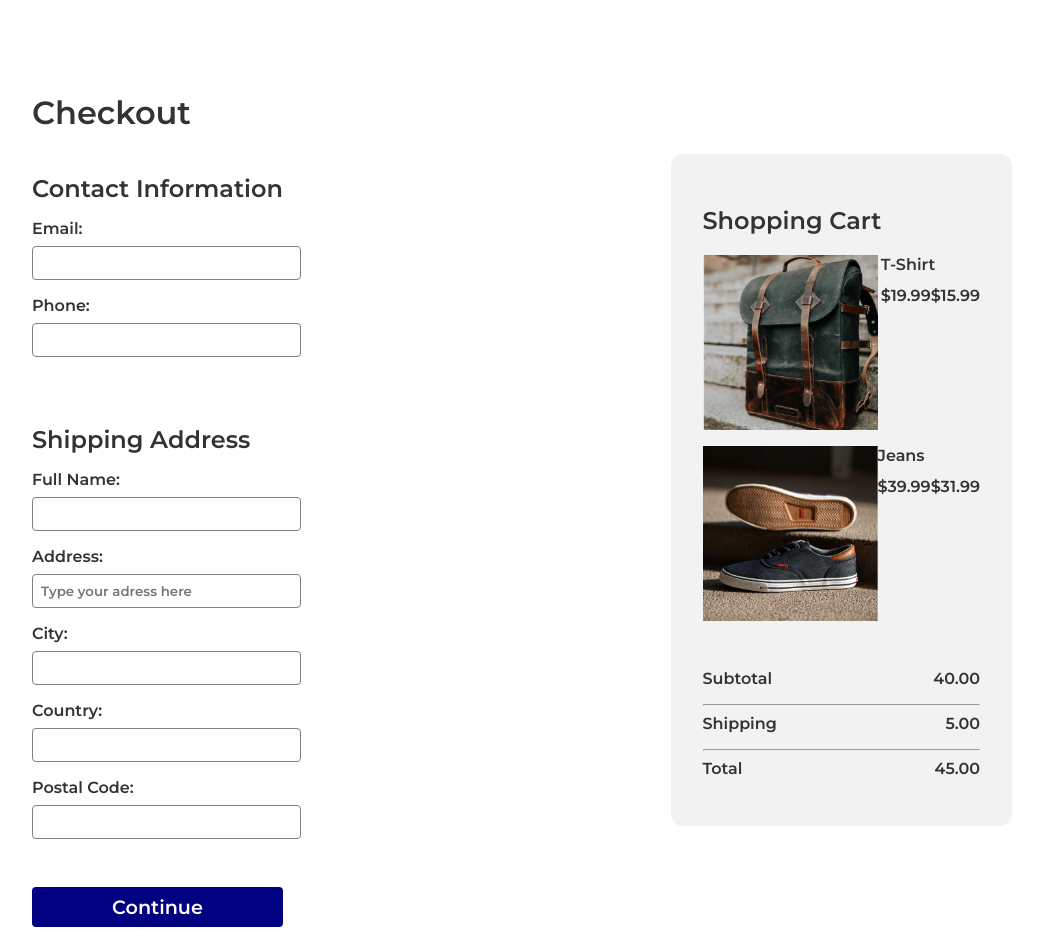
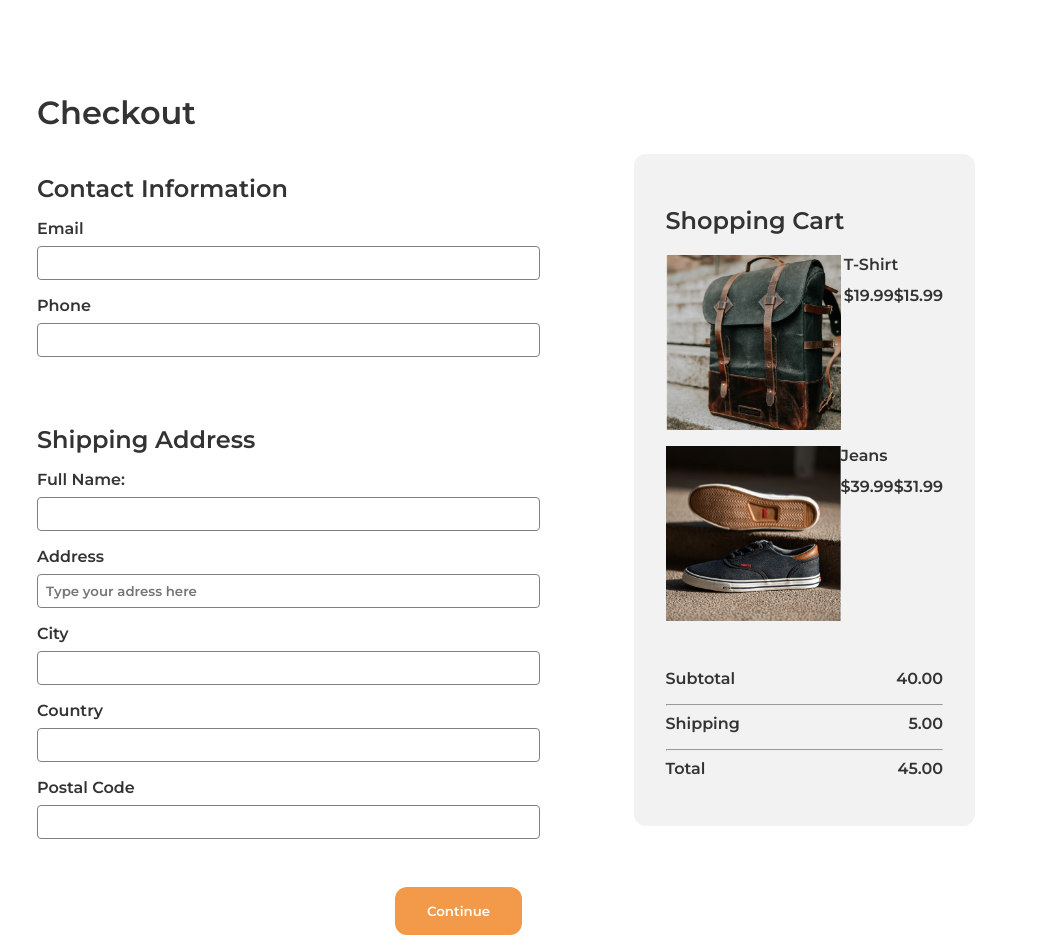
Before and after one commit to maax6/checkout-page, a React (Vite) app: page / in a window 1280 px wide. Shown: the top 952 px of the page, without its empty margins (118-1161 px from the left). Built offline with nearby package versions, Linux system fonts and the light colour scheme.

Commit message:
Centering title, sections and inputs width

```diff
--- a/src/components/Checkout/Checkout.tsx
+++ b/src/components/Checkout/Checkout.tsx
@@ -19,27 +19,27 @@ export function Checkout({ items }: CheckoutProps) {
         <form className="checkout__form">
           <div className="checkout__form__contact">
             <h2 className="checkout__form__title">Contact Information</h2>
-            <label htmlFor="email">Email:</label>
+            <label htmlFor="email">Email</label>
             <input type="email" id="email" name="email" />
-            <label htmlFor="phone">Phone:</label>
+            <label htmlFor="phone">Phone</label>
             <input type="text" id="phone" name="phone" />
           </div>
           <div className="checkout__form__shipping">
             <h2 className="checkout__form__title">Shipping Address</h2>
             <label htmlFor="fullname">Full Name:</label>
             <input type="text" id="fullname" name="fullname" />
-            <label htmlFor="address">Address:</label>
+            <label htmlFor="address">Address</label>
             <input
               placeholder="Type your adress here"
               type="text"
               id="address"
               name="address"
             />
-            <label htmlFor="city">City:</label>
+            <label htmlFor="city">City</label>
             <input type="text" id="city" name="city" />
-            <label htmlFor="country">Country:</label>
+            <label htmlFor="country">Country</label>
             <input type="text" id="country" name="country" />
-            <label htmlFor="postalcode">Postal Code:</label>
+            <label htmlFor="postalcode">Postal Code</label>
             <input type="text" id="postalcode" name="postalcode" />
           </div>
           <button className="checkout__form__submit">Continue</button>
--- a/src/components/Checkout/_checkout.scss
+++ b/src/components/Checkout/_checkout.scss
@@ -5,13 +5,12 @@
   color: #333333;
 }
 .page-wrapper {
-  max-width: 980px;
+  padding: 2rem;
+  max-width: 970px;
   margin: 0 auto;
-  padding: 2rem;
 }
 .checkout {
   display: flex;
-  max-width: 980px;
   align-items: flex-start;
   flex-wrap: wrap-reverse;
   justify-content: space-between;
@@ -20,20 +19,22 @@
   &__form {
     display: flex;
     flex-direction: column;
+	width: 50%;
     &__title {
       font-size: 1.5rem;
       margin-bottom: 1rem;
     }
     &__contact,
     &__shipping {
+
       margin-bottom: 2rem;
       label {
         display: flex;
         margin-bottom: 0.5rem;
       }
       input {
-        width: 100%;
         padding: 0.5rem;
+		width: 100%;
         border-radius: 0.25rem;
         border: 1px solid gray;
         margin-bottom: 1rem;
@@ -41,12 +42,13 @@
     }
     &__submit {
       padding: 0.5rem 1rem;
-      background-color: navy;
+      background-color: #f2994a;
       color: white;
       border: none;
-      border-radius: 0.25rem;
-      font-size: 1.2rem;
+	  padding: 1rem  2rem;
+      border-radius: 12px;
       cursor: pointer;
+	  align-self: flex-end;
     }
   }
 
@@ -55,6 +57,7 @@
     flex-direction: column;
     background-color: #f2f2f2;
     padding: 2rem;
+	margin: 0 2rem;
     align-self: flex-end;
     border-radius: 12px;
     &__items {
```
